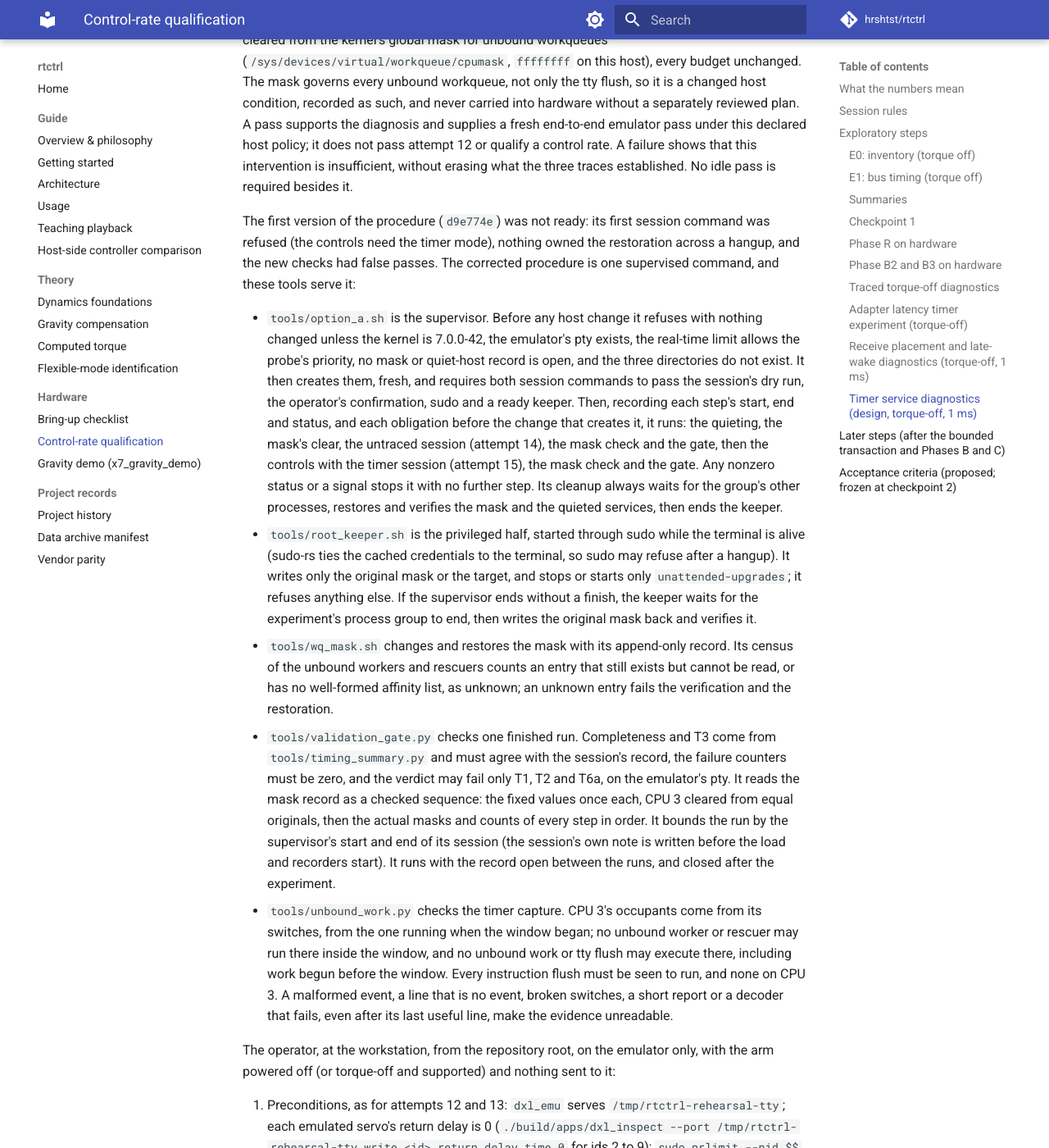
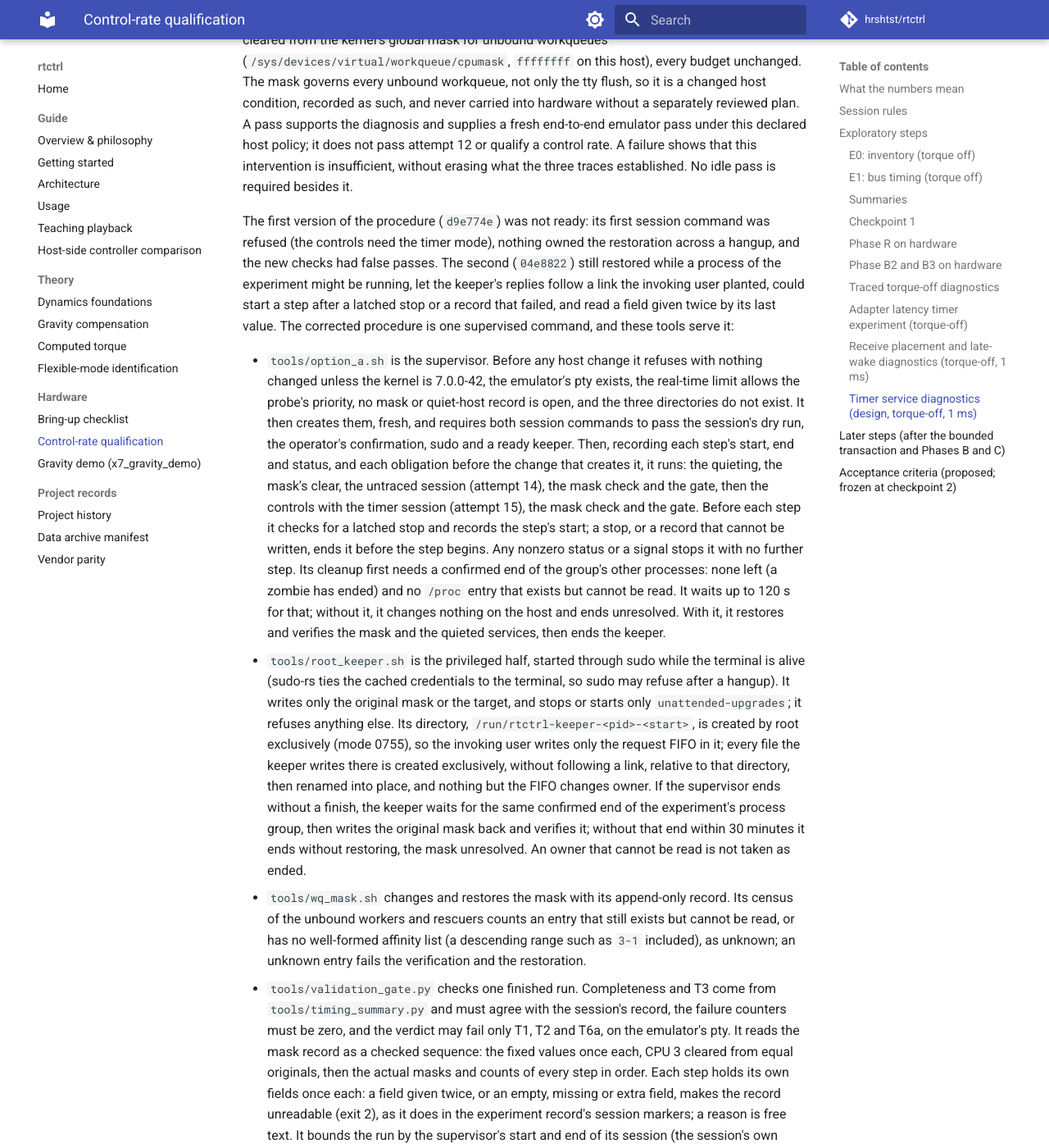
Before and after one commit to hrshtst/rtctrl, an MkDocs documentation site: the page built from docs/hardware/control-rate.md, in a window 1280 px wide and 1400 px high, scrolled down 48173 px. Shown: the whole window at 82% size. Built offline with MkDocs 1.6.1 and Material for MkDocs 9.7.7, drawn with Linux system fonts in a browser that asks for light colours; comment, search, counter and statistics services are not loaded; some of the changed text lies outside the part shown.

Commit message:
docs: Option A's corrected recovery, keeper and record rules, for review
The procedure states what the re-review of 04e8822 changed. The
supervisor checks for a latched stop and records each step's start
before it runs; its cleanup restores only after a confirmed end of the
group's other processes (none left, a zombie ended, no /proc entry that
cannot be read), or changes nothing and ends unresolved. The keeper's
directory is /run/rtctrl-keeper-<pid>-<start>, root's, created
exclusively; it writes every file there exclusively, without following a
link, and chowns only the FIFO; its fallback restores only after the same
confirmed end, or ends without restoring after 30 minutes. The census
reads a descending range as malformed, and the gate refuses a field
given twice, an empty, missing or extra one, in the mask record and the
session markers. Exit 3 now covers an unconfirmed end and any record
not written, the final one included.

The archive manifest adds review-option-a-rereview/ (the reviewer's
bundle, its ledger verified) and option-a-prep3/ (the re-review's
reproducers on the corrected tools at 6f00c03: the reviewer's four run
unchanged, and the same cases adapted to the revised interfaces), and
the section README's new hash.

```diff
--- a/docs/hardware/control-rate.md
+++ b/docs/hardware/control-rate.md
@@ -2267,7 +2267,11 @@ pass is required besides it.
 The first version of the procedure (`d9e774e`) was not ready: its first
 session command was refused (the controls need the timer mode), nothing
 owned the restoration across a hangup, and the new checks had false passes.
-The corrected procedure is one supervised command, and these tools serve it:
+The second (`04e8822`) still restored while a process of the experiment might
+be running, let the keeper's replies follow a link the invoking user planted,
+could start a step after a latched stop or a record that failed, and read a
+field given twice by its last value. The corrected procedure is one
+supervised command, and these tools serve it:
 
 - `tools/option_a.sh` is the supervisor. Before any host change it refuses
   with nothing changed unless the kernel is 7.0.0-42, the emulator's pty
@@ -2279,26 +2283,42 @@ The corrected procedure is one supervised command, and these tools serve it:
   before the change that creates it, it runs: the quieting, the mask's
   clear, the untraced session (attempt 14), the mask check and the gate,
   then the controls with the timer session (attempt 15), the mask check and
-  the gate. Any nonzero status or a signal stops it with no further step.
-  Its cleanup always waits for the group's other processes, restores and
-  verifies the mask and the quieted services, then ends the keeper.
+  the gate. Before each step it checks for a latched stop and records the
+  step's start; a stop, or a record that cannot be written, ends it before
+  the step begins. Any nonzero status or a signal stops it with no further
+  step. Its cleanup first needs a confirmed end of the group's other
+  processes: none left (a zombie has ended) and no `/proc` entry that exists
+  but cannot be read. It waits up to 120 s for that; without it, it changes
+  nothing on the host and ends unresolved. With it, it restores and verifies
+  the mask and the quieted services, then ends the keeper.
 - `tools/root_keeper.sh` is the privileged half, started through sudo while
   the terminal is alive (sudo-rs ties the cached credentials to the
   terminal, so sudo may refuse after a hangup). It writes only the original
   mask or the target, and stops or starts only `unattended-upgrades`; it
-  refuses anything else. If the supervisor ends without a finish, the keeper
-  waits for the experiment's process group to end, then writes the original
-  mask back and verifies it.
+  refuses anything else. Its directory, `/run/rtctrl-keeper-<pid>-<start>`,
+  is created by root exclusively (mode 0755), so the invoking user writes
+  only the request FIFO in it; every file the keeper writes there is created
+  exclusively, without following a link, relative to that directory, then
+  renamed into place, and nothing but the FIFO changes owner. If the
+  supervisor ends without a finish, the keeper waits for the same confirmed
+  end of the experiment's process group, then writes the original mask back
+  and verifies it; without that end within 30 minutes it ends without
+  restoring, the mask unresolved. An owner that cannot be read is not taken
+  as ended.
 - `tools/wq_mask.sh` changes and restores the mask with its append-only
   record. Its census of the unbound workers and rescuers counts an entry
-  that still exists but cannot be read, or has no well-formed affinity list,
-  as unknown; an unknown entry fails the verification and the restoration.
+  that still exists but cannot be read, or has no well-formed affinity list
+  (a descending range such as `3-1` included), as unknown; an unknown entry
+  fails the verification and the restoration.
 - `tools/validation_gate.py` checks one finished run. Completeness and T3
   come from `tools/timing_summary.py` and must agree with the session's
   record, the failure counters must be zero, and the verdict may fail only
   T1, T2 and T6a, on the emulator's pty. It reads the mask record as a checked
   sequence: the fixed values once each, CPU 3 cleared from equal originals,
-  then the actual masks and counts of every step in order. It bounds the run
+  then the actual masks and counts of every step in order. Each step holds
+  its own fields once each: a field given twice, or an empty, missing or
+  extra field, makes the record unreadable (exit 2), as it does in the
+  experiment record's session markers; a reason is free text. It bounds the run
   by the supervisor's start and end of its session (the session's own note
   is written before the load and recorders start). It runs with the record
   open between the runs, and closed after the experiment.
@@ -2343,17 +2363,23 @@ Its exit status:
 - 1: it stopped after a failed step, a failed gate (the untraced run's T3
   above all: no timer run) or a signal, with every restoration verified.
 - 2: it refused, and nothing changed.
-- 3: an owed restoration was not verified: stop, keep the records, and
-  restore (`tools/wq_mask.sh restore`, `tools/quiet_host.sh restore`) before
-  anything else; neither tool starts beside an open record. A reboot resets
-  the kernel's mask, after which `restore` verifies and closes the record.
+- 3: unresolved. The end of the experiment's processes was not confirmed
+  (nothing was restored; the keeper restores the mask once it confirms that
+  end), an owed restoration was not verified, or a record could not be
+  written (the final one included: the outcome is then never 0). The
+  supervisor names each unresolved item and its remedy. Stop, keep the
+  records, and restore (`tools/wq_mask.sh restore`,
+  `tools/quiet_host.sh restore`) before anything else; neither tool starts
+  beside an open record. A reboot resets the kernel's mask, after which
+  `restore` verifies and closes the record.
 
 Nothing is retried, and no budget, guard, rule or load changes. A signal sent
 to the supervisor alone lets the running session finish before it stops; a
 Ctrl-C or a hangup reaches the session too, which runs its own cleanup first.
 The limits: if the supervisor is killed (SIGKILL) or crashes, only the keeper
-acts, restoring the mask once the group's processes have ended, and the
-quieted services and both records stay for the operator; if the keeper is
+acts, restoring the mask once it confirms that the group's processes have
+ended (not at all if it cannot within 30 minutes), and the quieted services
+and both records stay for the operator; if the keeper is
 killed too, or the power fails, nothing is restored until the operator does
 (a reboot resets the mask). After a hangup the sessions' own privileged
 cleanup still depends on their sudo, as before.
```
Also changed, not shown: docs/records/data-archive.md (+25 -2 lines).
